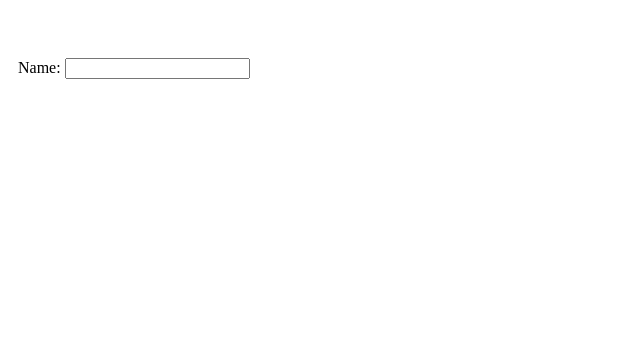
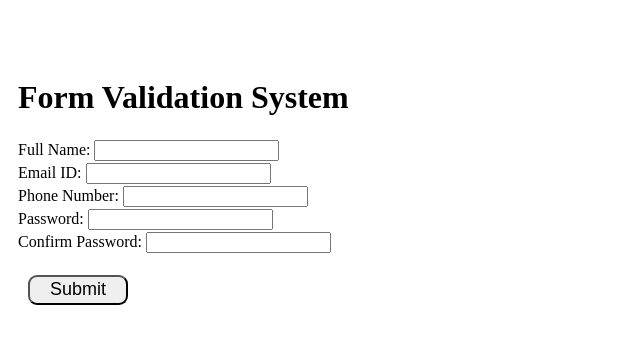
Before and after one commit to Ganeshyadav2002/Form-Validation-System, a plain HTML site: page index.html in a window 1280 px wide. Shown: the whole page, without its empty margins (0-640 px from the left). Drawn offline with Linux system fonts and the light colour scheme.

Commit message:
add javaScript and form validation

```diff
--- a/index.html
+++ b/index.html
@@ -1,17 +1,45 @@
 <!DOCTYPE html>
 <html lang="en">
   <head>
-    <meta charset="UTF-8">
-    <meta name="viewport" content="width=device-width, initial-scale=1.0">
-    <link rel="stylesheet" href="style.css">
+    <meta charset="UTF-8" />
+    <meta name="viewport" content="width=device-width, initial-scale=1.0" />
+    <link rel="stylesheet" href="style.css" />
     <title>Form Validation System</title>
   </head>
   <body>
-    <form action="">
+    <h1>Form Validation System</h1>
+    <!-- <p>Enter your name in the form below:</p>
+    <p class="formerror">This is a form error message.</p>
+    <p class="formsuccess">This is a form success message.</p>
+    <p class="formwarning">This is a form warning message.</p>
+    <p class="forminfo">This is a form info message.</p>
+    <p class="forminfo">This is another form info message.</p>
+     -->
+    <form action="/myaction.java" name="myFrom" onsubmit="return validateForm()" method="post">
       <div class="formdesign" id="name">
+        Full Name: <input type="text" name="fname" required /><b><span class="formerror"></span></b>
+      </div>
 
-             Name: <input type="text" name="name">
+      <div class="formdesign" id="email">
+        Email ID: <input type="email" name="femail" required /><b><span class="formerror"></span></b>
       </div>
+
+      <div class="formdesign" id="phone">
+        Phone Number: <input type="phone" name="fphone" required /><b><span class="formerror"></span></b>
+      </div>
+
+      <div class="formdesign" id="Password">
+        Password: <input type="password" name="fpass" required /><b><span class="formerror"></span></b>
+      </div>
+
+      <div class="formdesign" id="confirmPassword">
+        Confirm Password: <input type="password" name="fcpass" required /><b><span class="formerror"></span></b>
+      </div>
+
+      <input type="submit" class="btn" value="Submit" >
     </form>
+
+    <script src="script.js"></script>
   </body>
+
 </html>
--- /dev/null
+++ b/script.js
@@ -0,0 +1,62 @@
+function seterror(id, error) {
+    const element = document.getElementById(id);
+    if (element) {
+        element.querySelector('.formerror').innerText = error;
+    }
+}
+
+function validateForm() {
+    const nameInput = document.querySelector('input[name="fname"]');
+    const emailInput = document.querySelector('input[name="femail"]');
+    const phoneInput = document.querySelector('input[name="fphone"]');
+    const passwordInput = document.querySelector('input[name="fpass"]');
+    const confirmPasswordInput = document.querySelector('input[name="fcpass"]');
+    const errorElement = document.querySelector('.formerror');
+
+    //perform validation and if validation fails, set the valueof return to false
+    if (nameInput.value === "") {
+        seterror('name', '*Name cannot be empty');
+        return false;
+    }else if(nameInput.value.length < 5) {
+        seterror('name', '*Name must be at least 5 characters long');
+        return false;
+
+    } else if( !/^[a-zA-Z ]+$/.test(nameInput.value)) {
+        seterror('name', '*Name must contain only letters');
+        return false;
+
+    }else if(  emailInput.value === "") {
+        seterror('email', '*Email cannot be empty');
+        return false;
+    }else if(  !/^[a-zA-Z0-9._%+-]+@[a-zA-Z0-9.-]+\.[a-zA-Z]{2,}$/.test(emailInput.value)) {
+        seterror('email', '*Email must be a valid email address');
+        return false;
+    }else if(  phoneInput.value === "") {
+        seterror('phone', '*Phone number cannot be empty');
+        return false;
+    }else if(  !/^\d{10}$/.test(phoneInput.value)) {
+        seterror('phone', '*Phone number must be a valid phone number');
+        return false;
+    }else if(  passwordInput.value === "") {
+        seterror('password', '*Password cannot be empty');
+        return false;
+    }else if( passwordInput.value.length < 8) {
+        seterror('password', '*Password must be at least 8 characters long');
+        return false;
+    }else if( !/[A-Z]/.test(passwordInput.value)) {
+        seterror('confirmPassword', '*Confirm Password cannot be empty');
+        return false;
+    }else if( confirmPasswordInput.value === "") {
+        seterror('confirmPassword', '*Confirm Password must match Password');
+        return false;
+    }else if(  confirmPasswordInput.value !== passwordInput.value) {
+        seterror('confirmPassword', '*Confirm Password must match Password');
+        return false;
+    }else if(  errorElement.innerText !== '') {
+        seterror('error', '*Some other error occurred');
+        return false;
+    }else {
+        errorElement.innerText = '';
+        return true;
+    }
+}
--- a/style.css
+++ b/style.css
@@ -9,8 +9,20 @@ body{
 .fromdesign input{
     width: 50%;
     padding: 12px 20px;
-    border: 5px solid rgb(255, 64, 0);
+    border: 5px solid rgb(34, 0, 255);
     margin: 14px;
     border-radius: 4px;
     font-size: 15px;
 }
+.formerror{
+    color: red;
+    font-size: 1.2rem;
+}
+.btn{
+    border-radius: 9px;
+    width: 100px;
+    height:30px;
+    font-size: 18px;
+    margin: 22px 10px;
+
+}
```
Lines whose indentation alone changed are shown as unchanged.
